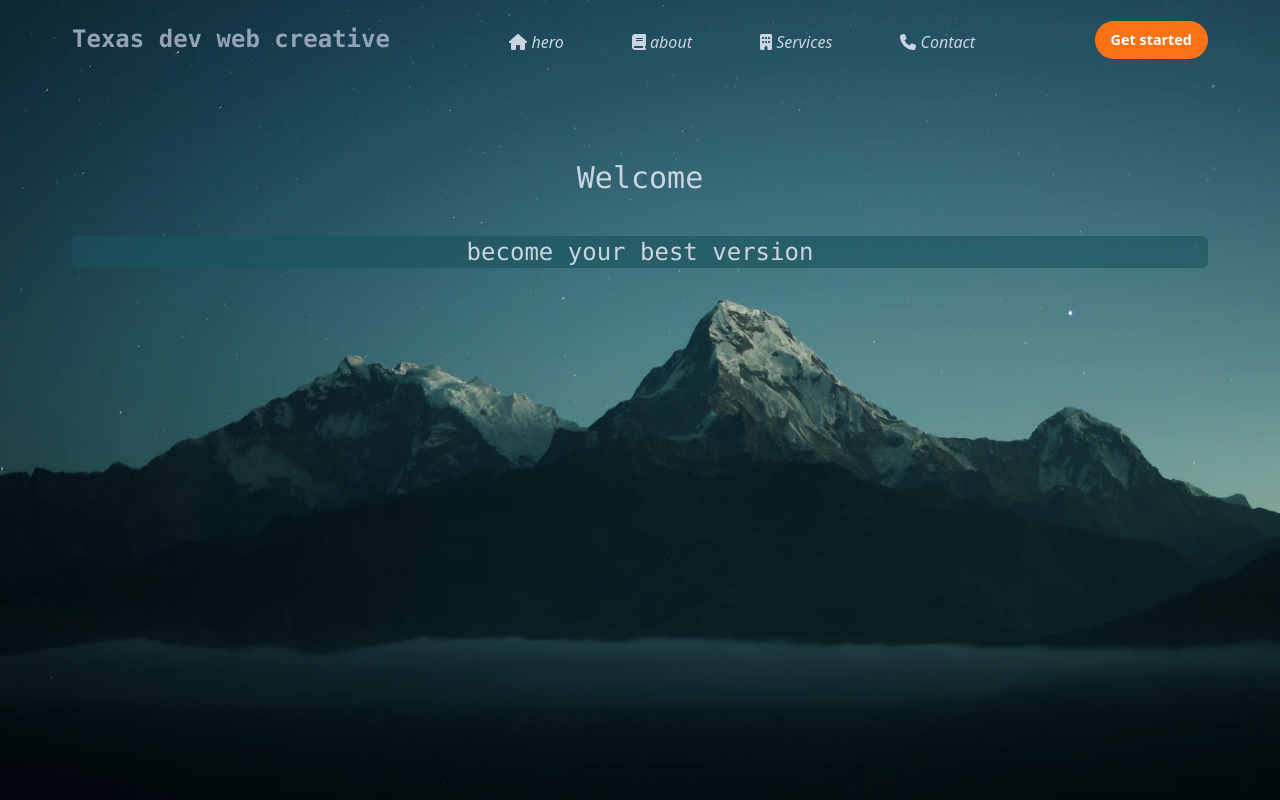
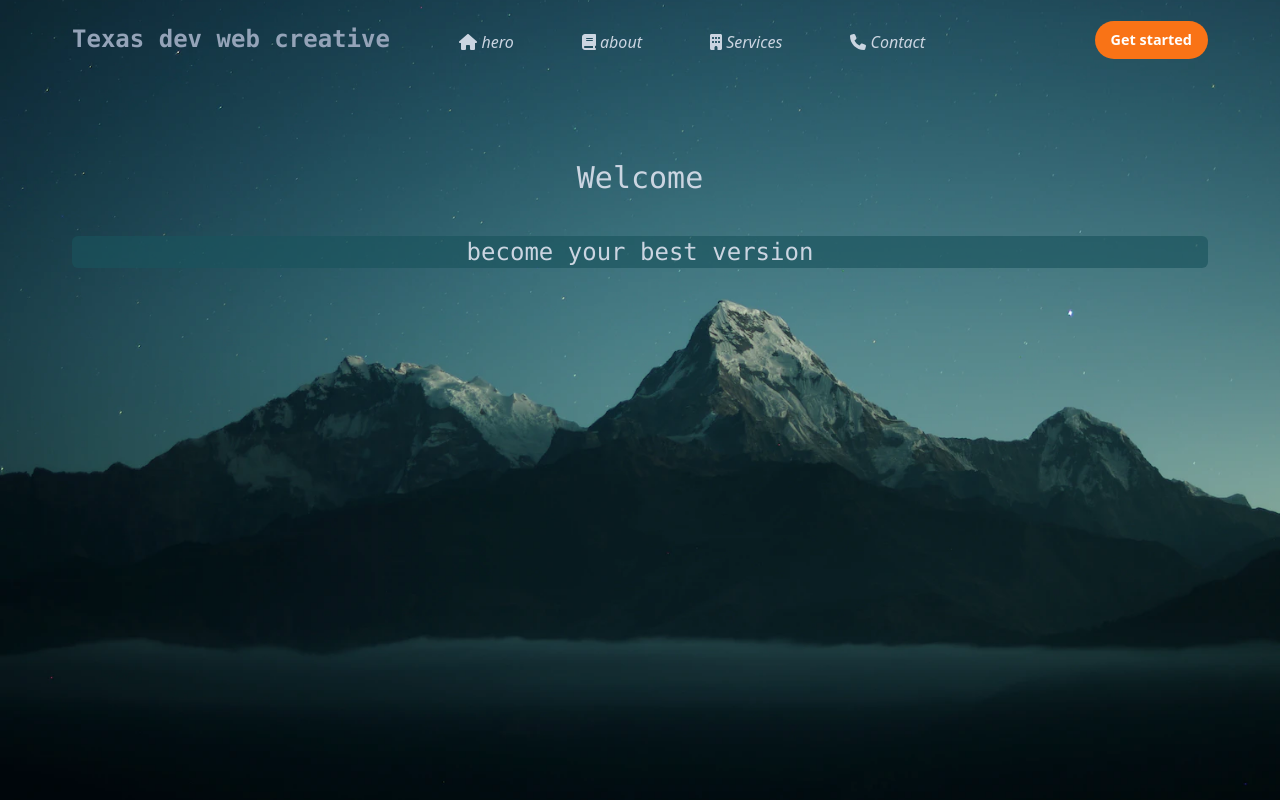
Before and after one commit to Matheus216/site-tailwindcss, a Next.js app in the folder site-tailwindcss/: page / in a window 1280 px wide. Built offline with nearby package versions, Linux system fonts and the light colour scheme.

Commit message:
update position

```diff
--- a/site-tailwindcss/src/components/navbar/navbar.tsx
+++ b/site-tailwindcss/src/components/navbar/navbar.tsx
@@ -50,7 +50,7 @@ export default function Navbar() {
           {
             isSmallScreen ? <DropdownResponsive resp={small} /> :
             (
-              <ul className={`flex gap-7 sm:hidden md:flex lg:flex`}>
+              <ul className={`flex gap-7 sm:hidden md:flex lg:flex me-[100px]`}>
                 <ItemNav liStyle={'flex'} linkStyle={'flex p-5 text-slate-300 hover:text-orange-500 transition-colors delay-150 h-4 md:pt-0'}description='hero' href='#' icon={faHouse} />
                 <ItemNav liStyle={'flex'} linkStyle={'flex p-5 text-slate-300 hover:text-orange-500 transition-colors delay-150 h-4 md:pt-0'}description='about' href='#' icon ={faBook}/>
                 <ItemNav liStyle={'flex'} linkStyle={'flex p-5 text-slate-300 hover:text-orange-500 transition-colors delay-150 h-4 md:pt-0'}description='Services' href='#' icon={faBuilding} />
```
